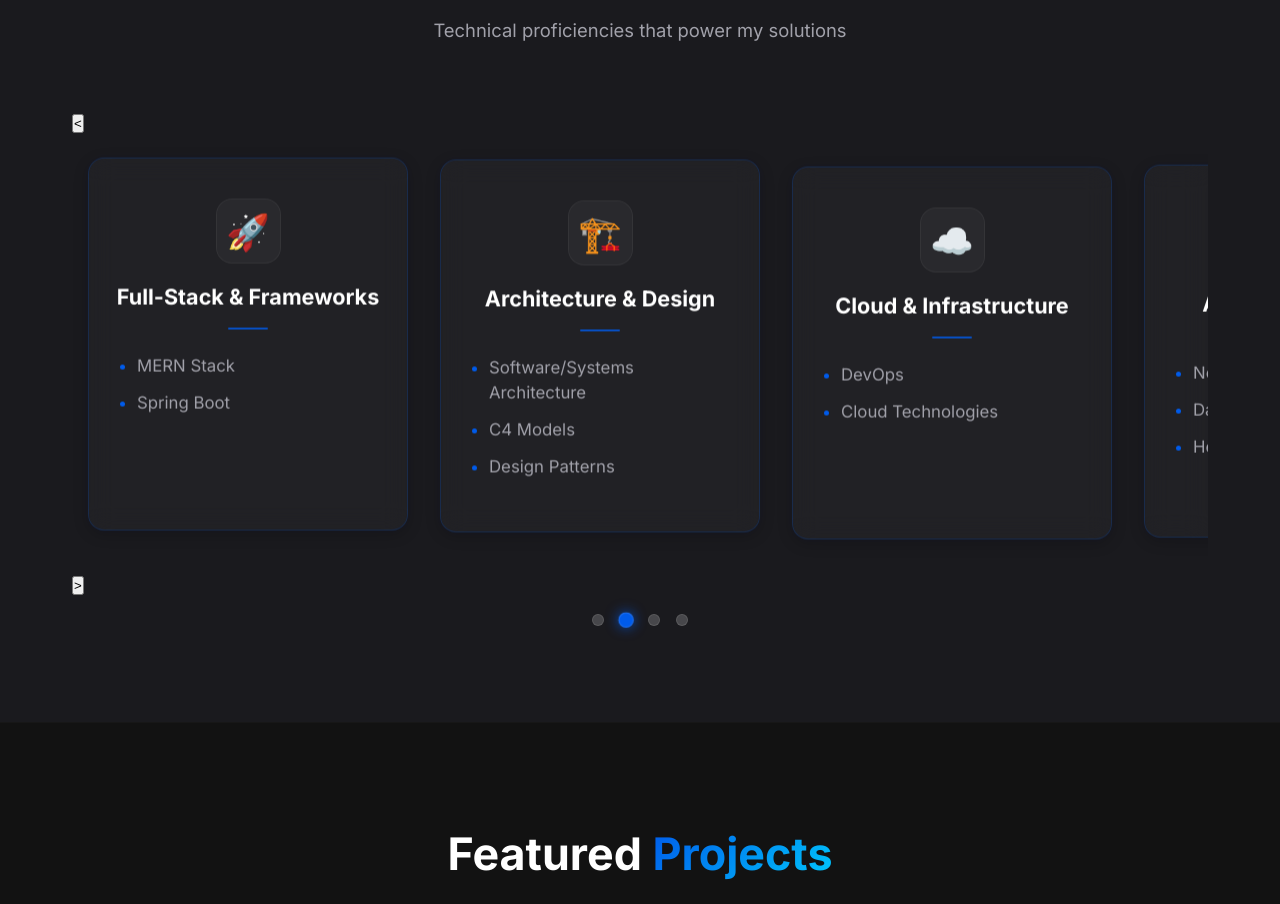
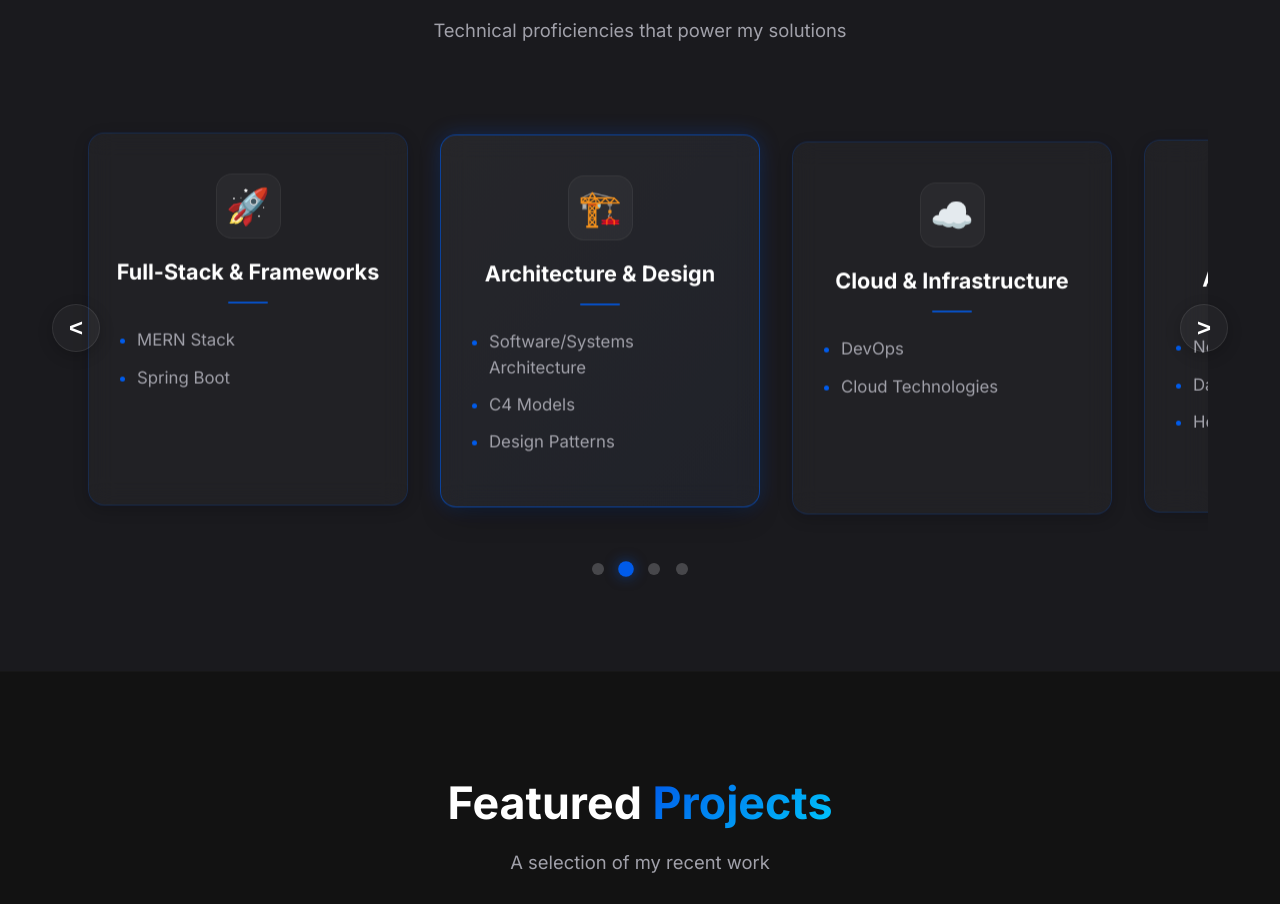
Before and after one commit to nadeera-se22018/mern-portfolio, a React app in the folder frontend/: page / in a window 1280 px wide. Shown: the part 1754-2658 px from the top of the page. Built offline with nearby package versions, Linux system fonts and the light colour scheme; the HTML template or start-up script is replaced by a standard one.

Commit message:
feat: initialize App layout and define global CSS variables and component styles

```diff
--- a/frontend/src/components/Skills.css
+++ b/frontend/src/components/Skills.css
@@ -20,6 +20,49 @@
     font-size: 1.15rem;
 }
 
+.skills-nav-container {
+    position: relative;
+    width: 100%;
+    display: flex;
+    align-items: center;
+}
+
+.nav-arrow {
+    position: absolute;
+    top: 50%;
+    transform: translateY(-50%);
+    width: 48px;
+    height: 48px;
+    border-radius: 50%;
+    background: var(--glass-bg);
+    border: 1px solid var(--glass-border);
+    color: var(--text-primary);
+    font-size: 1.5rem;
+    font-weight: bold;
+    cursor: pointer;
+    z-index: 20;
+    display: flex;
+    align-items: center;
+    justify-content: center;
+    box-shadow: 0 4px 15px rgba(0,0,0,0.2);
+    transition: all 0.3s ease;
+}
+
+.nav-arrow:hover {
+    background: var(--accent-gradient);
+    color: white;
+    transform: translateY(-50%) scale(1.1);
+    box-shadow: 0 8px 25px rgba(0, 91, 234, 0.4);
+}
+
+.nav-arrow.left {
+    left: -20px;
+}
+
+.nav-arrow.right {
+    right: -20px;
+}
+
 .skills-slider {
     display: flex;
     flex-direction: row;
@@ -28,8 +71,10 @@
     scroll-snap-type: x mandatory;
     scroll-behavior: smooth;
     padding: 2rem 1rem;
+    position: relative;
     scrollbar-width: none;
     -ms-overflow-style: none;
+    width: 100%;
 }
 
 .skills-slider::-webkit-scrollbar {
@@ -47,21 +92,24 @@
     width: 12px;
     height: 12px;
     border-radius: 50%;
-    background-color: rgba(255, 255, 255, 0.2);
-    border: 1px solid rgba(255, 255, 255, 0.1);
+    background-color: var(--text-primary);
+    opacity: 0.2;
+    border: none;
     cursor: pointer;
     transition: all 0.3s ease;
     padding: 0;
 }
 
 .skill-dot:hover {
-    background-color: rgba(0, 91, 234, 0.5);
+    background-color: var(--accent-color);
+    opacity: 0.6;
 }
 
 .skill-dot.active {
-    background-color: rgba(0, 91, 234, 1);
-    box-shadow: 0 0 10px rgba(0, 91, 234, 0.8);
+    background-color: var(--accent-color);
+    box-shadow: 0 0 10px rgba(0, 91, 234, 0.5);
     transform: scale(1.3);
+    opacity: 1;
 }
 
 .skill-card {
@@ -69,11 +117,18 @@
     border: 1px solid rgba(0, 91, 234, 0.2);
     border-radius: 16px;
     padding: 2.5rem 1.5rem;
-    transition: all 0.3s ease;
+    transition: transform 0.3s ease, box-shadow 0.3s ease, border-color 0.3s ease, background-color 0.3s ease;
     backdrop-filter: blur(12px);
+    -webkit-backdrop-filter: blur(12px);
     position: relative;
     overflow: hidden;
     opacity: 1;
+
+    /* Hardware acceleration for smoother animations */
+    will-change: transform, box-shadow;
+    -webkit-backface-visibility: hidden;
+    backface-visibility: hidden;
+    transform: translateZ(0);
 
     /* Flex item properties for horizontal row */
     flex: 0 0 auto;
@@ -91,8 +146,8 @@
 }
 
 @keyframes autoFloat {
-    0%, 100% { transform: translateY(0); }
-    50% { transform: translateY(-10px); }
+    0%, 100% { transform: translateY(0) translateZ(0); }
+    50% { transform: translateY(-10px) translateZ(0); }
 }
 
 .auto-float {
@@ -119,6 +174,7 @@
     opacity: 0;
     transition: opacity 0.3s ease;
     z-index: 0;
+    pointer-events: none;
 }
 
 .skill-card>* {
@@ -126,11 +182,21 @@
 }
 
 .skill-card:hover {
-    transform: scale(1.05);
+    transform: scale(1.05) translateZ(0);
     border-color: rgba(0, 91, 234, 0.4);
     box-shadow: 0 25px 50px -12px rgba(0, 0, 0, 0.5), 0 0 25px rgba(0, 91, 234, 0.2);
     background: rgba(255, 255, 255, 0.05);
     z-index: 10;
+}
+
+.skill-card.active-card {
+    border-color: rgba(0, 91, 234, 0.6);
+    box-shadow: 0 15px 30px -12px rgba(0, 0, 0, 0.4), 0 0 20px rgba(0, 91, 234, 0.25);
+    transform: scale(1.02) translateZ(0);
+}
+
+.skill-card.active-card::before {
+    opacity: 0.5;
 }
 
 .skill-card:hover::before {
@@ -198,3 +264,13 @@
 .skill-item::marker {
     color: var(--accent-color);
 }
+
+@media (max-width: 768px) {
+    .nav-arrow {
+        display: none;
+    }
+
+    .skills-nav-container {
+        padding: 0;
+    }
+}
```
